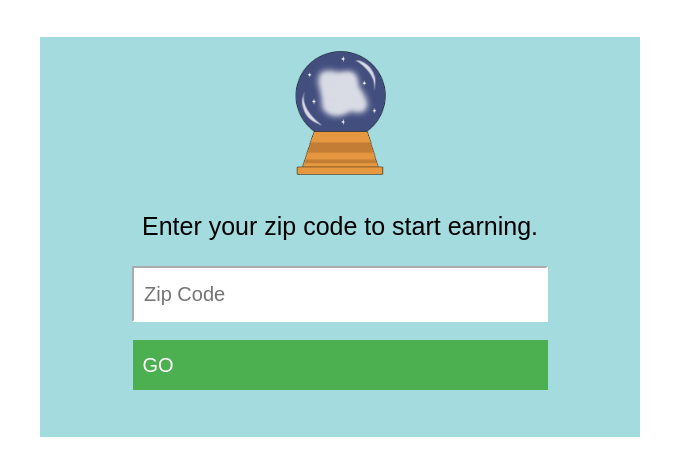
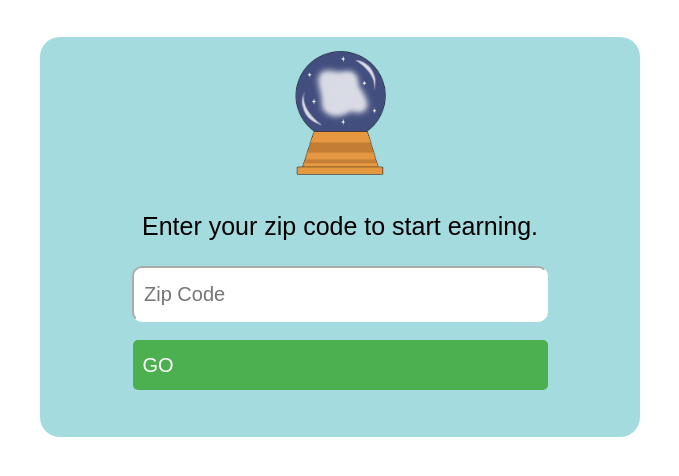
Before and after one commit to dantmoreira/blissmedia_ubersplashpage, a plain HTML site: page index.html in a window 1280 px wide. Shown: the part 246-722 px from the top of the page, 300-979 px from the left. Drawn offline with Linux system fonts and the light colour scheme.

Commit message:
Update index.html

```diff
--- a/index.html
+++ b/index.html
@@ -12,7 +12,7 @@
 		}
 		.container {
 			margin: auto;
-			border-radius: 0px;
+			border-radius: 20px;
 			background-color: #a3dbdf;
 			width: 600px;
 			text-align: center;
@@ -29,6 +29,7 @@
 			color: #000000;
 			border-color: #ffffff;
 			padding-left: 10px;
+			border-radius: 10px;
 		}
 		.button{
 			width: 415px;
@@ -38,6 +39,7 @@
 			color: white;
 			font-size: 20px;
 			padding-left: 10px;
+			border-radius: 5px;
 			text-align: left;
 		}
 	</style>
```
